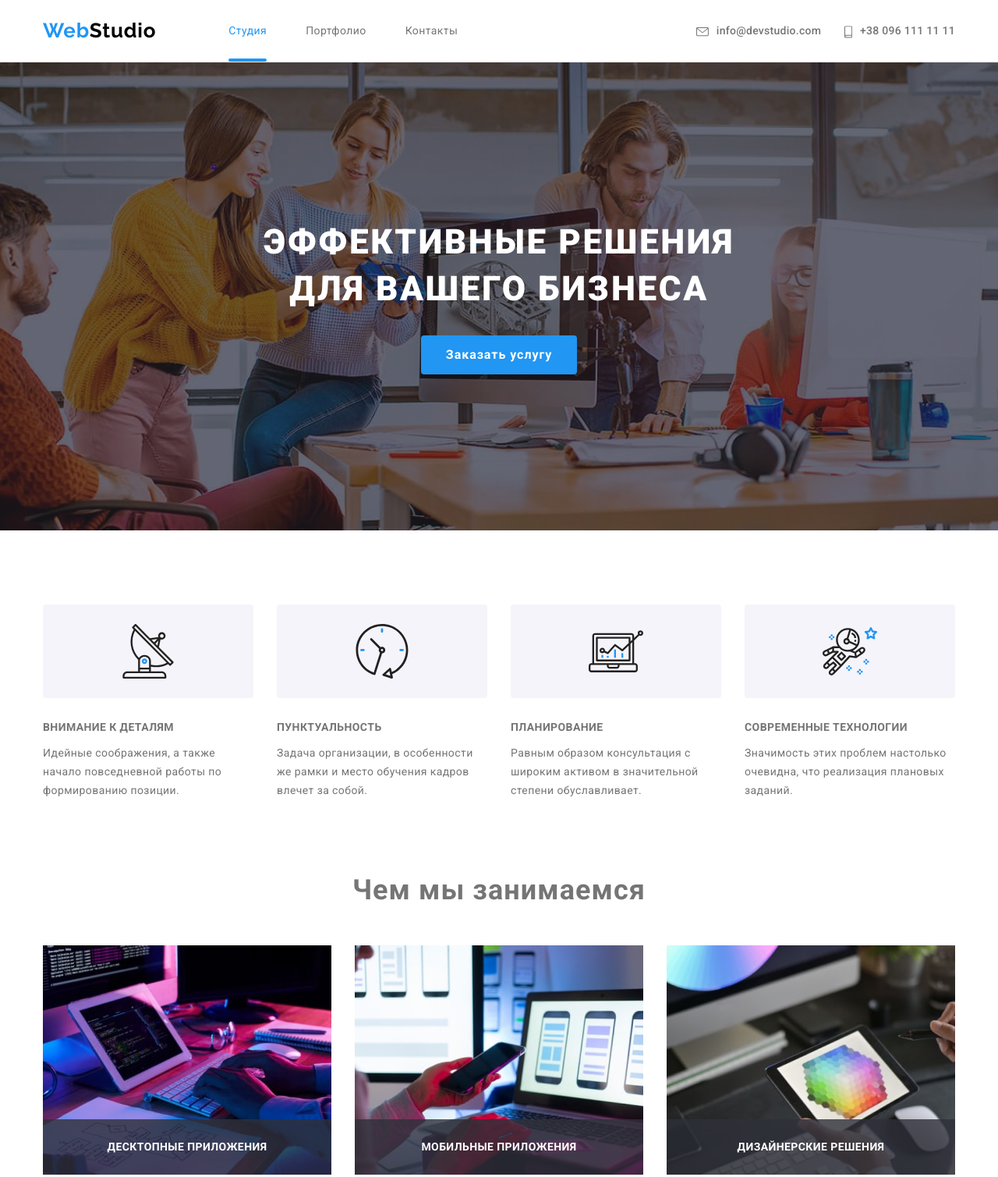
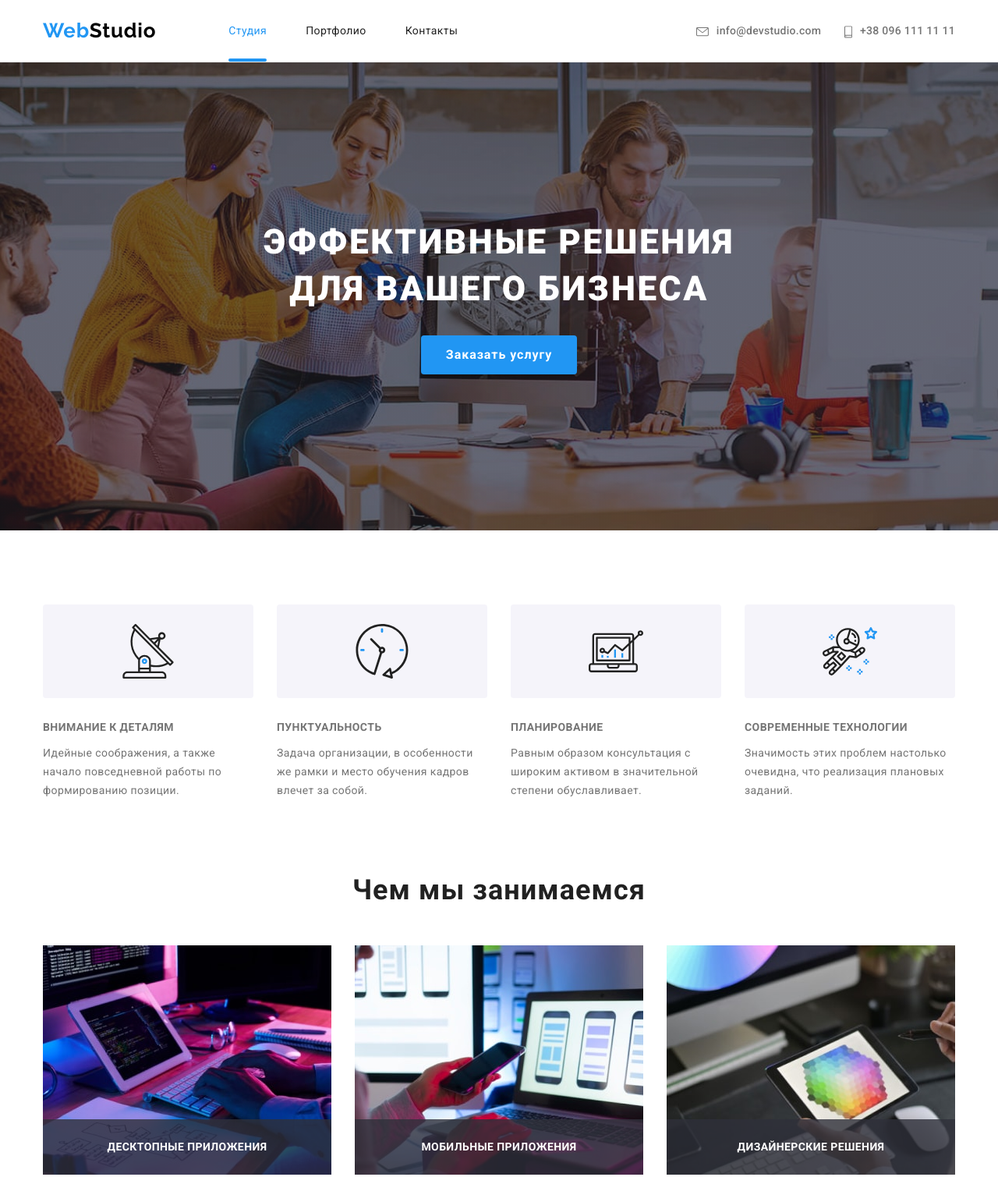
Before and after one commit to zhyhana/goit-markup-hw-06, a plain HTML site: page index.html in a window 1280 px wide. Shown: the top 1509 px of the page at 78% size. Drawn offline with Linux system fonts and the light colour scheme.

Commit message:
hw06 changed color

```diff
--- a/css/styles.css
+++ b/css/styles.css
@@ -117,6 +117,7 @@ button {
   margin-bottom: 50px;
   text-align: center;
   letter-spacing: 0.03em;
+  color: var(--title-color);
 }
 .item-title {
   font-size: 14px;
@@ -199,6 +200,7 @@ textarea:focus {
 }
 .header-menu-link {
   position: relative;
+  color: var(--title-color);
   transition-property: color;
   transition-duration: 250ms;
   transition-timing-function: cubic-bezier(0.4, 0, 0.2, 1);
```
